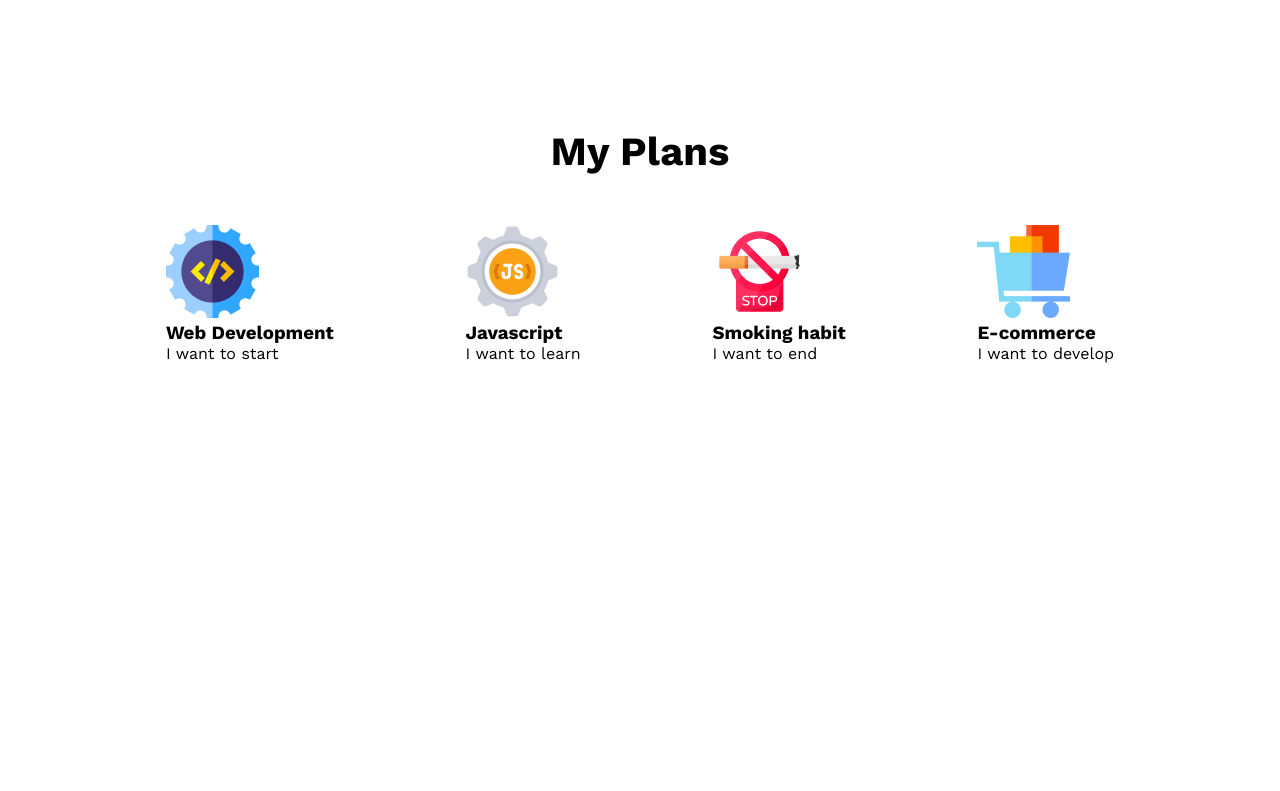
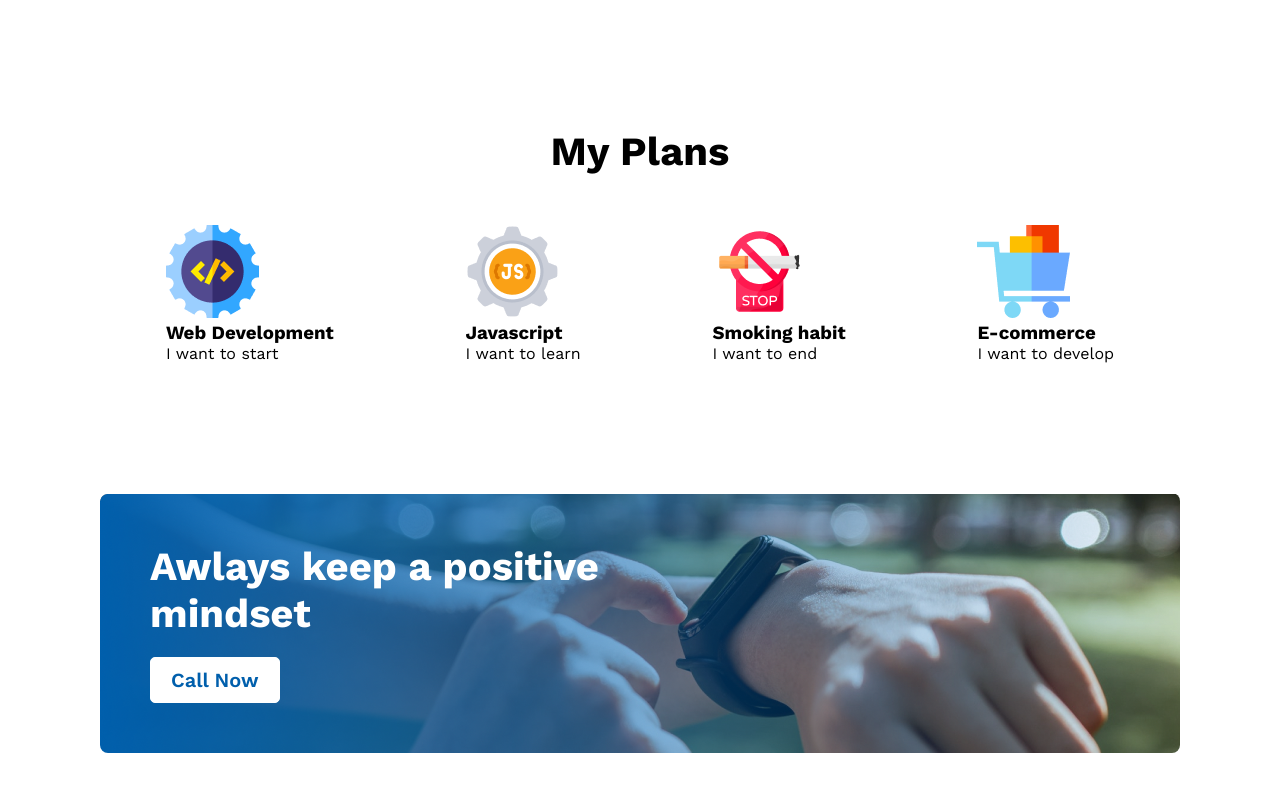
Before and after one commit to saadprof/PH-newYearNewMe-practice, a plain HTML site: page index.html in a window 1280 px wide. Shown: the part 1377-2168 px from the top of the page. Before the commit the page ends 1880 px from the top, so only its background shows below. Drawn offline with nearby package versions, Linux system fonts and the light colour scheme.

Commit message:
Mindset section with overlay styles added.

```diff
--- a/index.html
+++ b/index.html
@@ -95,6 +95,16 @@
           </div>
         </div>
       </section>
+
+      <!-- Overlay mindset -->
+      <section class="mindset">
+        <div class="overlay">
+            <div class="overlay-contents">
+                <h3 class="mindset-tittle">Awlays keep a positive mindset</h3>
+                <button class="primary-btn">Call Now</button>
+            </div>
+        </div>
+      </section>
     </main>
 
     <footer></footer>
--- a/style.css
+++ b/style.css
@@ -32,7 +32,7 @@
 .secondary-btn:hover{
     background-color: #ffffff;
     color: #005FAC;
-    border: 1px solid #ffffff;
+    border: 1px solid #005FAC;
 }
 
 
@@ -112,3 +112,22 @@
     align-items: center;
     justify-content: space-around;
 }
+
+
+#main .mindset{
+    margin: 130px 0px;
+    border-radius: 8px;
+
+    background-image: url(images/gradient1.png), url(images/watch.png);
+}
+
+#main .overlay-contents{
+    padding: 50px 0 50px 50px;
+    width: 50%;
+}
+#main .mindset-tittle{
+    font-size: 40px;
+    font-weight: 700;
+    color: #FFFFFF;
+    margin-bottom: 20px;
+}
```
